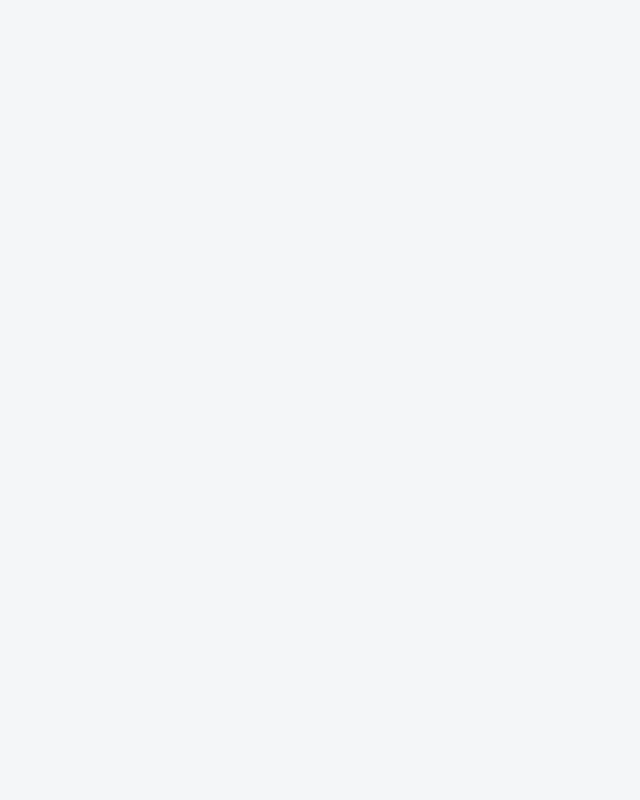
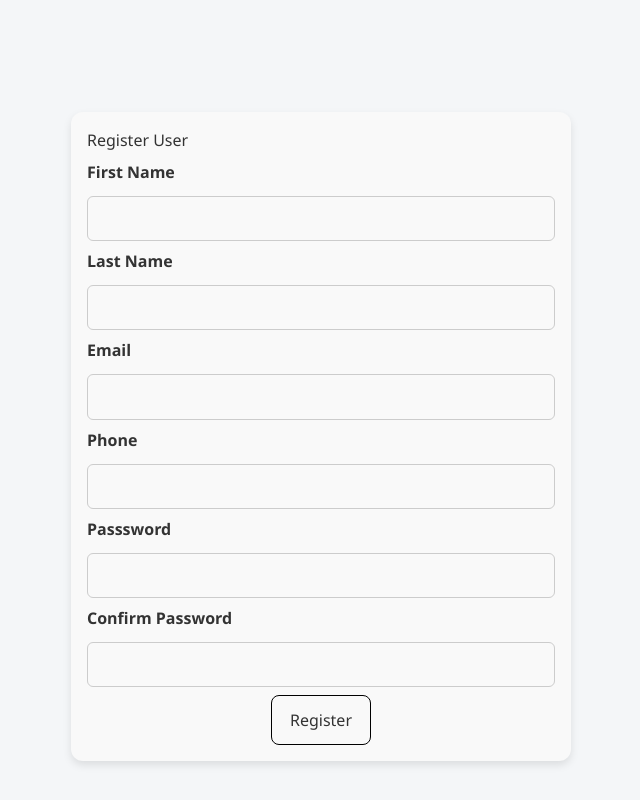
Before and after one commit to Volt-Matrix/voltcore, a React (Vite) app: page /register in a window 1280 px wide. Before the commit this address had no page. Shown: the whole page, without its empty margins (319-959 px from the left). Built offline with nearby package versions, Linux system fonts and the light colour scheme.

Commit message:
Registration page added with test to check authentication

```diff
--- a/package.json
+++ b/package.json
@@ -17,6 +17,7 @@
     "@mui/material": "^7.0.2",
     "@tailwindcss/vite": "^4.1.4",
     "@tanstack/react-table": "^8.21.3",
+    "axios": "^1.9.0",
     "d3": "^7.9.0",
     "date-fns": "^4.1.0",
     "lucide-react": "^0.501.0",
@@ -26,7 +27,6 @@
     "react-d3-tree": "^3.6.6",
     "react-datepicker": "^8.3.0",
     "react-dom": "^19.0.0",
-    "react-gauge-chart": "^0.5.1",
     "react-icons": "^5.5.0",
     "react-modal": "^3.16.3",
     "react-router-dom": "^7.5.0",
--- a/src/App.jsx
+++ b/src/App.jsx
@@ -1,36 +1,34 @@
-import React from "react";
-import { BrowserRouter, Routes, Route, Navigate } from "react-router-dom";
-import Login from "./pages/Login";
-import Home from "./pages/Home";
-import Payroll from "./pages/Payroll";
-import EmpPayslips from "./pages/payroll/EmpPayslips";
-import HRPayslips from "./pages/payroll/HRPayslips";
-import MyTeamForm from "./pages/Teams/MyTeamForm";
-import TeamPerformanceForm from "./pages/Teams/TeamPerformanceForm";
-import TeamRequestsForm from "./pages/Teams/TeamRequestsForm";
-import TeamHierarchy from "./pages/Teams/TeamHierarchy";
-import Attendance from "./pages/Attendance";
-import Layout from "./components/Layout";
-import BasicDetails from "./pages/profile/BasicDetails";
-import ProfileList from "./pages/profile/ProfileList";
-import Experience from "./pages/profile/Experience";
-import Contracts from "./pages/profile/Contracts";
-import Reporting from "./pages/profile/Reporting";
-import AssetDashboard from "./pages/assets/AssetDashboard";
-import MyAssets from "./pages/Assets/MyAssets";
-import ApplyLeave from "./pages/leaves/ApplyLeave";
-import LeaveList from "./pages/leaves/LeaveList";
-import LeaveData from "./pages/leaves/LeaveData";
-import InboxAnnouncementsForm from "./pages/inbox/InboxAnnouncements";
-import InboxMessagesForm from "./pages/inbox/InboxMessage";
-import InboxNotificationsForm from "./pages/Inbox/InboxNotifications";
-import DocumentsForm from "./pages/profile/DocumentsForm";
-import LeaveDashboard from "./pages/leaves/LeaveDashboard";
-import LeaveManagement from "./pages/LeaveManagement/LeaveManagement";
-import OrganizationHierarchy from "./pages/Organization/OrganizationHierarchy";
-import AttendanceHistory from "./pages/Attendance/AttendanceHistory";
-
-
+import React from 'react';
+import { BrowserRouter, Routes, Route, Navigate } from 'react-router-dom';
+import Login from './pages/Login';
+import Home from './pages/Home';
+import Payroll from './pages/Payroll';
+import EmpPayslips from './pages/payroll/EmpPayslips';
+import HRPayslips from './pages/payroll/HRPayslips';
+import MyTeamForm from './pages/Teams/MyTeamForm';
+import TeamPerformanceForm from './pages/Teams/TeamPerformanceForm';
+import TeamRequestsForm from './pages/Teams/TeamRequestsForm';
+import TeamHierarchy from './pages/Teams/TeamHierarchy';
+import Attendance from './pages/Attendance';
+import Layout from './components/Layout';
+import BasicDetails from './pages/profile/BasicDetails';
+import ProfileList from './pages/profile/ProfileList';
+import Experience from './pages/profile/Experience';
+import Contracts from './pages/profile/Contracts';
+import Reporting from './pages/profile/Reporting';
+import AssetDashboard from './pages/assets/AssetDashboard';
+import MyAssets from './pages/Assets/MyAssets';
+import ApplyLeave from './pages/leaves/ApplyLeave';
+import LeaveList from './pages/leaves/LeaveList';
+import LeaveData from './pages/leaves/LeaveData';
+import InboxAnnouncementsForm from './pages/inbox/InboxAnnouncements';
+import InboxMessagesForm from './pages/inbox/InboxMessage';
+import InboxNotificationsForm from './pages/Inbox/InboxNotifications';
+import DocumentsForm from './pages/profile/DocumentsForm';
+import LeaveDashboard from './pages/leaves/LeaveDashboard';
+import LeaveManagement from './pages/LeaveManagement/LeaveManagement';
+import OrganizationHierarchy from './pages/Organization/OrganizationHierarchy';
+import AttendanceHistory from './pages/Attendance/AttendanceHistory';
 
 import CustomTImeSheet from './components/CustomTimesheet/CustomTImeSheet';
 import EducationDocuments from './components/Profile/EducationDocuments';
@@ -39,7 +37,7 @@ import BankDetails from './components/Profile/BankDetails';
 import Success from './components/Profile/Success';
 import OnBoarding from './components/Profile/OnBoarding';
 import OnboardingTask from './components/Profile/OnboardingTask';
-
+import Register from './pages/Register/Register';
 
 const ProtectedRoute = ({ children }) => {
   // const isLoggedIn = localStorage.getItem('isLoggedIn') === 'true';
@@ -84,8 +82,6 @@ function App() {
           <Route path="/assets/" element={<MyAssets />} />
           <Route path="/assets/dashboard" element={<AssetDashboard />} />
 
-
-
           {/* Leaves */}
           <Route path="leaves/dashboard" element={<LeaveDashboard />} />
           <Route path="leaves/apply" element={<ApplyLeave />} />
@@ -111,14 +107,15 @@ function App() {
           <Route path="inbox/announcements" element={<InboxAnnouncementsForm />} />
           <Route path="inbox/messages" element={<InboxMessagesForm />} />
           <Route path="inbox/notifications" element={<InboxNotificationsForm />} />
-          <Route path="attendance/daily" element={<Attendance/>}/>
+          <Route path="attendance/daily" element={<Attendance />} />
           {/* Note:Should be changed */}
-          <Route path="attendance/myTimeSheet" element={<CustomTImeSheet/>}/>
+          <Route path="attendance/myTimeSheet" element={<CustomTImeSheet />} />
 
           {/* Payroll */}
           <Route path="payroll/emp/payslips" element={<EmpPayslips />} />
-          <Route path="payroll/hr/payslips" element={<HRPayslips/>} />
+          <Route path="payroll/hr/payslips" element={<HRPayslips />} />
         </Route>
+        <Route path="register" element={<Register />} />
       </Routes>
     </BrowserRouter>
   );
--- a/src/api/urls.js
+++ b/src/api/urls.js
@@ -0,0 +1,3 @@
+export const backendUrl = `http://127.0.0.1:8000/`;
+export const registerUser = backendUrl+`user-register/`
+export const loginUser = backendUrl+'login/'
--- a/src/pages/Attendance/AttendanceHistory.jsx
+++ b/src/pages/Attendance/AttendanceHistory.jsx
@@ -4,7 +4,7 @@ import {
   LineChart, Line, XAxis, YAxis, CartesianGrid, Tooltip, ResponsiveContainer,
   BarChart, Bar, PieChart, Pie, Cell
 } from 'recharts';
-import GaugeChart from 'react-gauge-chart';
+// import GaugeChart from 'react-gauge-chart';
 
 const attendanceTrendData = [
   { month: 'Jan', team: 'Team A', present: 25, absent: 3, wfh: 2 },
--- a/src/pages/Login.jsx
+++ b/src/pages/Login.jsx
@@ -1,31 +1,125 @@
-import React, { useState } from 'react';
-import { useNavigate } from 'react-router-dom';
+import React, { useEffect, useState } from 'react';
+// import { useNavigate } from 'react-router-dom';
 import '../index.css';
-
+// import { loginUserService } from '../api/services';
+import axios from 'axios';
 function Login() {
-  const [username, setUsername] = useState('');
-  const [password, setPassword] = useState('');
-  const navigate = useNavigate();
-
-  const handleLogin = () => {
-    if (username === 'admin' && password === '123456') {
-      // localStorage.setItem('isLoggedIn', 'true'); // ✅ set login flag
-      navigate('/home');
+  const [loginData, setLoginIndata] = useState({
+    userName: '',
+    password: '',
+  });
+  // const navigate = useNavigate();
+  const handleLogin = async (test) => {
+    // if (username === 'admin' && password === '123456') {
+    //   // localStorage.setItem('isLoggedIn', 'true'); // ✅ set login flag
+    //   navigate('/home');
+    // } else {
+    //   alert('Invalid username or password');
+    // }
+    if (test) {
+      const csrf = await getCsrfToken();
+      const response = axios.post('http://localhost:8000/login/', loginData, {
+        headers: {
+          'Content-Type': 'application/json',
+          'X-CSRFToken': csrf, // Include the token in the header
+        },
+        withCredentials: true, // Important for session cookie
+      });
     } else {
-      alert('Invalid username or password');
+      try {
+        const csrf = await getCsrfToken();
+        const response = await axios.post(
+          'http://localhost:8000/test/',
+          {},
+          {
+            headers: {
+              'X-CSRFToken': csrf,
+            },
+            withCredentials: true,
+          }
+        );
+        console.log(response.data);
+        return response.data;
+      } catch (error) {
+        console.error('Authentication test failed:', error);
+        throw error;
+      }
     }
   };
 
+  const handleLoginInput = (e) => {
+    const { name, value } = e.target;
+    setLoginIndata((prev) => ({ ...prev, [name]: value }));
+  };
+  const getCsrfToken = async () => {
+    try {
+      const res = await axios.get('http://localhost:8000/csrf/', {
+        withCredentials: true,
+      });
+      const data = res.data;
+      console.log(data.csrftoken);
+      return data.csrftoken;
+    } catch (error) {
+      console.log(error);
+    }
+  };
+  useEffect(() => {}, []);
   return (
     <div className="login-page">
       <div className="login-box">
         <h2 className="title">Rapid HRMS</h2>
         <div className="login-form">
           <label>Username</label>
-          <input type="text" value={username} onChange={(e) => setUsername(e.target.value)} />
+          <input
+            type="text"
+            name="userName"
+            onChange={(e) => {
+              handleLoginInput(e);
+            }}
+          />
           <label>Password</label>
-          <input type="password" value={password} onChange={(e) => setPassword(e.target.value)} />
-          <button onClick={handleLogin}>Login</button>
+          <input
+            type="password"
+            name="password"
+            onChange={(e) => {
+              handleLoginInput(e);
+            }}
+          />
+          <button
+            onClick={() => {
+              handleLogin(true);
+            }}
+          >
+            Login
+          </button>
+          <button
+            onClick={async () => {
+              handleLogin(false);
+            }}
+          >
+            Test
+          </button>
+          <button
+            onClick={async () => {
+              const csrf = await getCsrfToken();
+              try {
+                await axios.post(
+                  'http://localhost:8000/logout/',
+                  {},
+                  {
+                    headers: {
+                      'X-CSRFToken': csrf,
+                    },
+                    withCredentials: true,
+                  }
+                );
+              } catch (error) {
+                console.log(error);
+              }
+            }}
+          >
+            logout
+          </button>
         </div>
       </div>
     </div>
--- /dev/null
+++ b/src/pages/Register/Register.css
@@ -0,0 +1,87 @@
+.regis-container {
+    display: flex;
+    flex-direction: column;
+    min-height: 100vh;
+  }
+
+  /* Fixed header at top */
+  /* header {
+    position: fixed;
+    top: 0;
+    width: 100%;
+    z-index: 10;
+  }
+   */
+  /* Register content below the header */
+  .register-rest {
+    margin-top: 80px; /* adjust based on your header height */
+    padding: 2rem;
+    display: flex;
+    flex-direction: column;
+    align-items: center;
+  }
+
+  /* Form styling */
+  .reges-form {
+    width: 100%;
+    max-width: 500px;
+    display: flex;
+    flex-direction: column;
+    gap: 0.5rem;
+    background-color: #f9f9f9;
+    padding: 1em;
+    border-radius: 12px;
+    box-shadow: 0 4px 8px rgba(0, 0, 0, 0.1);
+  }
+
+  /* Label and Input styling */
+  .reges-form label {
+    font-weight: 600;
+    margin-bottom: 0.25rem;
+  }
+
+  .reges-form input {
+    padding: 0.6rem;
+    border: 1px solid #ccc;
+    border-radius: 6px;
+    font-size: 1rem;
+    width: 100%;
+  }
+
+  /* Button styling */
+  .button-50 {
+    border: 1px solid black !important;
+    padding: 0.75rem;
+    font-size: 1rem;
+    border: none;
+    border-radius: 8px;
+    cursor: pointer;
+    transition: background 0.3s ease;
+    width: 100px;
+    align-self: center;
+  }
+
+  .button-50:hover {
+    background-color: #45a049;
+  }
+
+  /* Responsive tweaks */
+  @media (max-width: 768px) {
+    .reges-form {
+      padding: 1.5rem;
+    }
+  }
+
+  @media (max-width: 480px) {
+    .reges-form {
+      padding: 1rem;
+    }
+
+    .register-rest {
+      padding: 1rem;
+    }
+
+    .reges-form input {
+      font-size: 0.95rem;
+    }
+  }
--- /dev/null
+++ b/src/pages/Register/Register.jsx
@@ -0,0 +1,90 @@
+import React, { useState } from 'react';
+import './Register.css';
+import { registerUser } from '../../api/services';
+function Register() {
+  const [registerData, setRegisterData] = useState({
+    firstName: '',
+    lastName: '',
+    phoneNumber: '',
+    password: '',
+  });
+  const handleInput = (e) => {
+    console.log('Register-->', e.target.name, e.target.value);
+    setRegisterData({ ...registerData, [e.target.name]: e.target.value });
+  };
+  const handleRegitserUser = () => {
+    registerUser(registerData);
+  };
+  return (
+    <div className="regis-container">
+      <div className="register-rest">
+        <form className="reges-form">
+          <legend>Register User</legend>
+          <label htmlFor="first_name">First Name</label>
+          <input
+            onChange={(e) => handleInput(e)}
+            type="text"
+            required
+            maxLength={30}
+            id="first_name"
+            name="first_name"
+          />
+          <label htmlFor="last_name">Last Name</label>
+          <input
+            onChange={(e) => handleInput(e)}
+            type="text"
+            required
+            maxLength={30}
+            id="last_name"
+            name="last_name"
+          />
+          <label htmlFor="email">Email</label>
+          <input
+            onChange={(e) => handleInput(e)}
+            type="text"
+            required
+            maxLength={30}
+            id="email"
+            name="email"
+          />
+          <label htmlFor="phone">Phone</label>
+          <input
+            onChange={(e) => handleInput(e)}
+            type="tel"
+            required
+            id="phone"
+            name="phone"
+          />
+          <label htmlFor="password">Passsword</label>
+          <input
+            onChange={(e) => handleInput(e)}
+            type="text"
+            required
+            id="password"
+            name="password"
+          />
+          <label htmlFor="password2">Confirm Password</label>
+          <input
+            onChange={(e) => handleInput(e)}
+            type="text"
+            required
+            id="password2"
+            name="password2"
+          />
+          <button
+            type="submit"
+            className="button-50"
+            onClick={(e) => {
+              e.preventDefault();
+              handleRegitserUser();
+            }}
+          >
+            Register
+          </button>
+        </form>
+      </div>
+    </div>
+  );
+}
+
+export default Register;
```
Also changed, not shown: src/api/axiosConfig.js (added, +38 -0 lines), src/api/services.js (+12 -0 lines), 1 other file (tests, documents, lock files or other folders).
